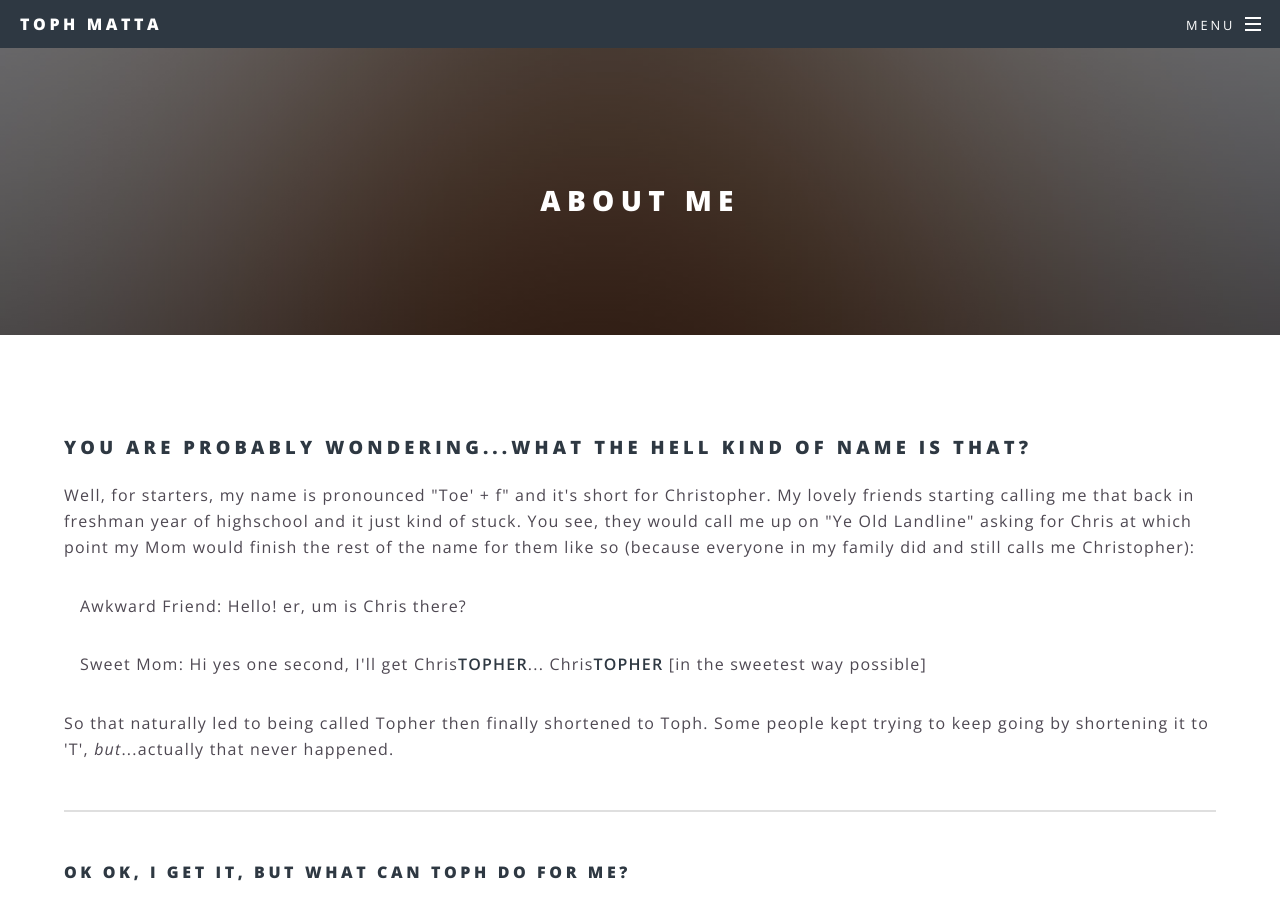
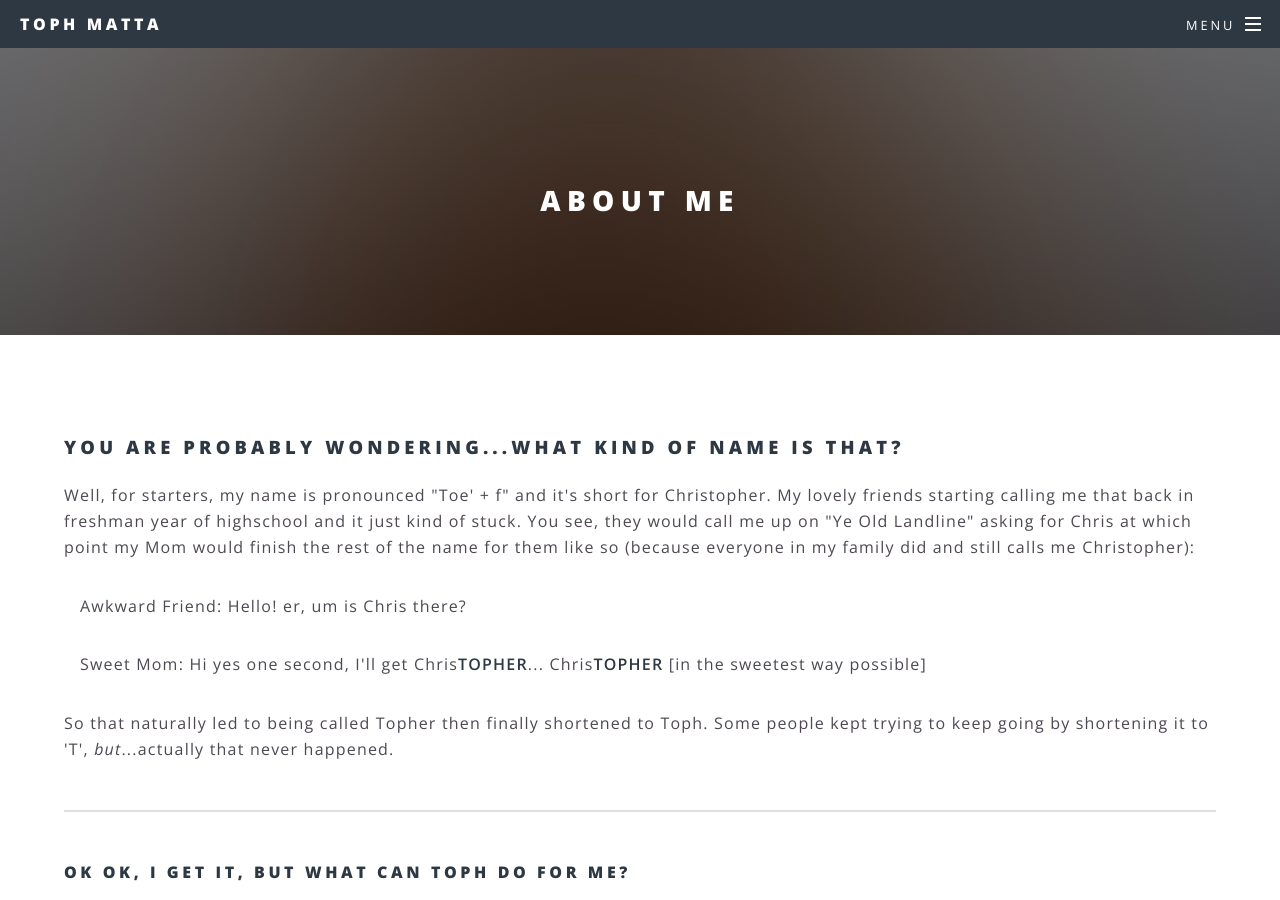
Before and after one commit to tophmatta1/tophmatta1.github.io, a Jekyll site: the page built from generic.html, in a window 1280 px wide and 900 px high. Built offline with Jekyll 4.4.1, drawn with Linux system fonts in a browser that asks for light colours.

Commit message:
update res, about me

```diff
--- a/generic.html
+++ b/generic.html
@@ -5,7 +5,7 @@ title: ABOUT ME
 
 
 
-	<h3>YOU ARE PROBABLY WONDERING...WHAT THE HELL KIND OF NAME IS THAT?</h3>
+	<h3>YOU ARE PROBABLY WONDERING...WHAT KIND OF NAME IS THAT?</h3>
 	<p>Well, for starters, my name is pronounced "Toe' + f" and it's short for Christopher. My lovely friends starting calling me that back in freshman year of highschool and it just kind of stuck. You see, they would call me up on "Ye Old Landline" asking for Chris at which point my Mom would finish the rest of the name for them like so (because everyone in my family did and still calls me Christopher):
 		<ul>Awkward Friend: Hello! er, um is Chris there?</ul>
 		<ul>Sweet Mom: Hi yes one second, I'll get Chris<b>TOPHER</b>... Chris<b>TOPHER</b> [in the sweetest way possible]</ul>
```
Also changed, not shown: 2 other files.
